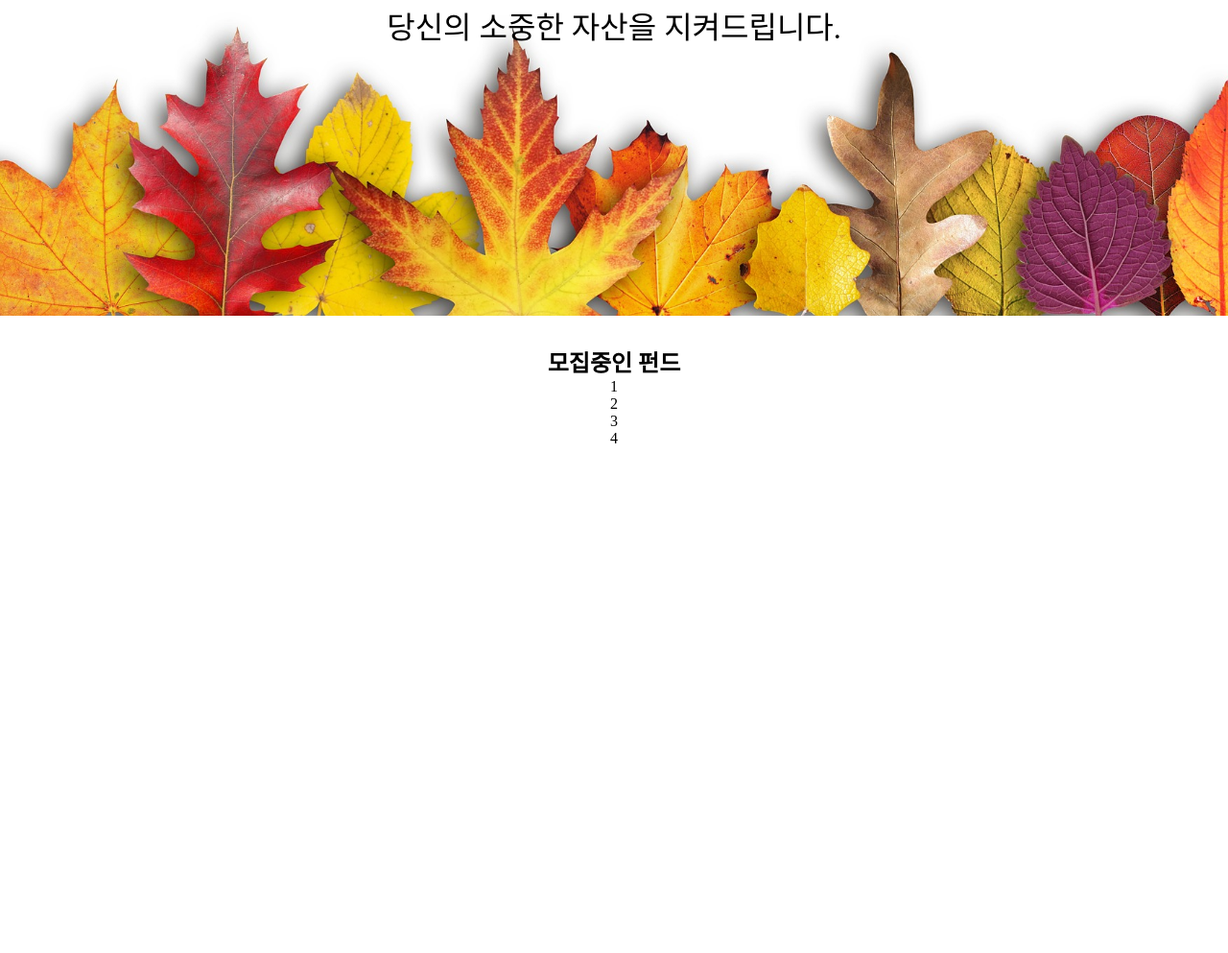
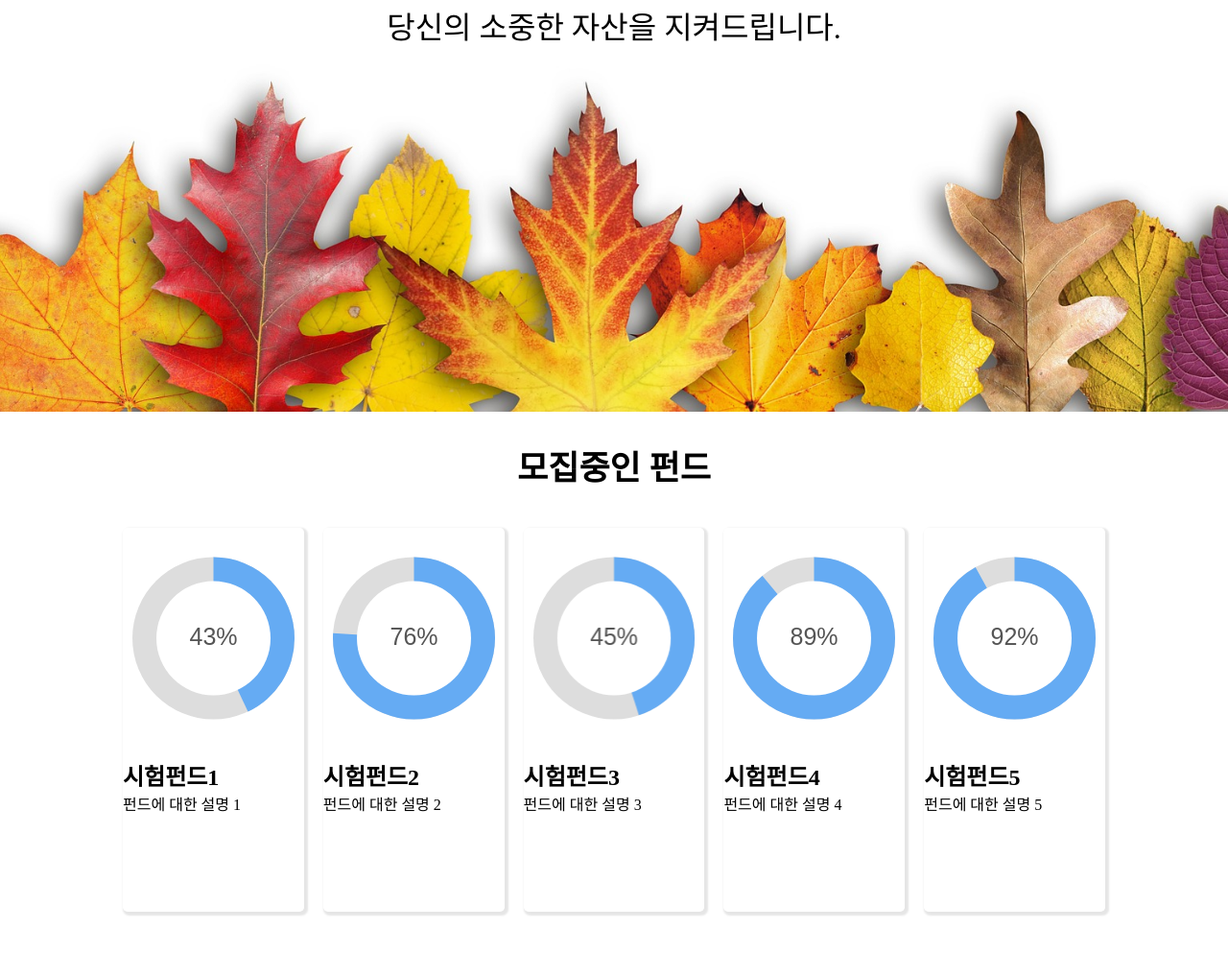
Before and after one commit to DDOGYEOM/fund, a website built with webpack: page index.html in a window 1280 px wide. Shown: the part 371-1364 px from the top of the page at 96% size. Before the commit the page ends 837 px from the top, so only its background shows below. Built offline with nearby package versions, Linux system fonts and the light colour scheme.

Commit message:
0603수업완료

```diff
--- a/App/MainApp.js
+++ b/App/MainApp.js
@@ -1,10 +1,33 @@
 import $ from 'jquery';
+import Fund from './Fund';
 
 export default class MainApp {
     constructor() {
         this.sectionList = $("section");
+
+        this.fundDatas = [
+            {title:"시험펀드1",desc:"펀드에 대한 설명 1", percent:43},
+            {title:"시험펀드2",desc:"펀드에 대한 설명 2", percent:76},
+            {title:"시험펀드3",desc:"펀드에 대한 설명 3", percent:45},
+            {title:"시험펀드4",desc:"펀드에 대한 설명 4", percent:89},
+            {title:"시험펀드5",desc:"펀드에 대한 설명 5", percent:92}
+        ]
+
+        //5개의 펀드를 표시할 영역을 가져온다.
+        this.topFundSection = $(".top-fund-list");
+        this.topFundList = [];
+
+        this.fundDatas.forEach( x => {
+            let fundBox = $(`<div class="fund-box"></div>`)
+                            .appendTo(this.topFundSection);
+            console.log(fundBox);
+            console.log(fundBox[0]);
+            $(fundBox[0]);
+            this.topFundList.push(new Fund(fundBox,x));
+        });
+
         this.eventHandle();
-        this.resize
+        this.resize();
     }
 
     eventHandle(){
@@ -13,6 +36,7 @@ export default class MainApp {
 
     resize() {
         this.sectionList.height(window.innerHeight);
+        this.topFundList.forEach(x => x.resize());
     }
 
 }
--- /dev/null
+++ b/App/fund.js
@@ -0,0 +1,69 @@
+import $ from 'jquery';
+const {PI, min} = Math;
+
+
+export default class Fund {
+    constructor(el, data) {
+        this.el = el;
+        let template = this.makeTemplate(data);
+        this.el.html(template);
+
+        this.canvas=this.el[0].querySelector("canvas");
+        this.title=this.el[0].querySelector(".fund-title");
+        this.desc=this.el[0].querySelector(".description");
+
+        this.ctx = this.canvas.getContext("2d");
+        this.percent = data.percent;
+
+    }
+
+    makeTemplate(data) {
+        return `<div class="fund">
+        <div class="graph-container">
+            <canvas></canvas>
+        </div>
+        <div class="info-box">
+            <h1 class="fund-title">${data.title}</h1>
+            <p class="description">${data.desc}</p>
+        </div>
+    </div>`;
+    }
+
+    draw(p) {
+        const c = this.ctx;
+        c.clearRect(0,0, this.canvas.width, this.canvas.height);
+        let x = this.canvas.width / 2;
+        let y = this.canvas.height / 2;
+        let r = min(x, y) - 10;
+
+        c.fillStyle = "#ddd";
+        c.arc(x, y, r, 0, 2 * PI);
+        c.fill();
+
+        c.fillStyle = "rgb(101, 171, 243)";
+
+        // 100 : 2*PI = p : x
+        c.beginPath();
+        c.moveTo(x,y);
+        c.arc(x ,y, r, -PI /2, -PI/2 + 2 * PI * p / 100);
+        c.fill();
+
+        c.fillStyle = "#fff";
+        c.beginPath();
+        c.arc(x, y, r - 25, 0, 2*PI);
+        c.fill();
+
+        c.fillStyle = "#555";
+        c.font = "25px Arial";
+        c.textBaseline = "middle";
+        c.textAlign = "center";
+        c.fillText(p + "%" , x, y);
+
+    }
+
+    resize() {
+        this.canvas.width = this.canvas.clientWidth;
+        this.canvas.height = this.canvas.clientHeight;
+        this.draw(this.percent);
+    }
+}
--- a/index.html
+++ b/index.html
@@ -33,12 +33,7 @@
     </section>
     <section id="fund">
         <h2 class="section-title">모집중인 펀드</h2>
-        <div class="top-fund-list">
-            <div class="fund">1</div>
-            <div class="fund">2</div>
-            <div class="fund">3</div>
-            <div class="fund">4</div>
-        </div>
+        <div class="top-fund-list"></div>
     </section>
 </body>
 </html>
--- a/style.css
+++ b/style.css
@@ -16,59 +16,97 @@ header {
     align-items: center;
 }
 
+section {
+    min-height: 700px;
+}
+
 #visual {
     background-image: url(/imgs/visual.jpg);
     background-size: cover;
-    min-height: 700px;
 }
 
 nav {
     height: 80px;
-    width: 500px;
+    width:500px;
 }
 
 nav > ul {
-    width: 100%;
-    height: 100%;
+    width:100%;
+    height:100%;
     display: flex;
-    justify-content: center;
+    justify-content: space-between;
+    list-style: none;
 }
-
 nav > ul > li {
-    width: 33.33%;
-    height: 100%;
+    width:33.33%;
+    height:100%;
     display: flex;
     align-items: center;
     justify-content: center;
-    font-size: 1.2em;
+    font-size:1.2em;
     cursor: pointer;
 }
 
 nav > ul > li:hover {
     background-color: #000;
-    color: #fff;
+    color:#fff;
 }
 
 #main {
     display: flex;
     flex-direction: column;
     align-items: center;
-    padding-top: 200px;
+    padding-top:200px;
 }
 
-
 #main > h1 {
-    font-size: 4rem;
-    margin-bottom: 20px;
+    font-size:4rem;
+    margin-bottom:20px;
 }
 
 #main > p {
-    font-size: 2rem;
+    font-size:2rem;
 }
 
 #fund {
     display: flex;
     flex-direction: column;
     align-items: center;
-    padding-top : 30px;
+    padding-top:30px;
 }
+
+.section-title {
+    font-size:35px;
+    margin-bottom: 40px;
+}
+
+.top-fund-list {
+    width:100%;
+    padding:0 10%;
+    display: grid;
+    grid-template-columns: repeat(5, 1fr);
+    grid-template-rows: minmax(300px, 400px);
+    grid-gap:20px;
+}
+
+.fund {
+    width: 100%;
+    height:100%;
+    box-shadow: 2px 2px 2px 2px rgba(0,0,0,0.1);
+    border-radius: 0.3rem;
+    overflow: hidden;
+}
+
+.fund > .graph-container {
+    padding-bottom: 10px;
+    height:60%;
+}
+
+.graph-container > canvas {
+    width: 100%;
+    height: 100%;
+}
+
+.fund > .info-box {
+    height:40%;
+}
```
Also changed, not shown: dist/app.js, dist/style.css.
